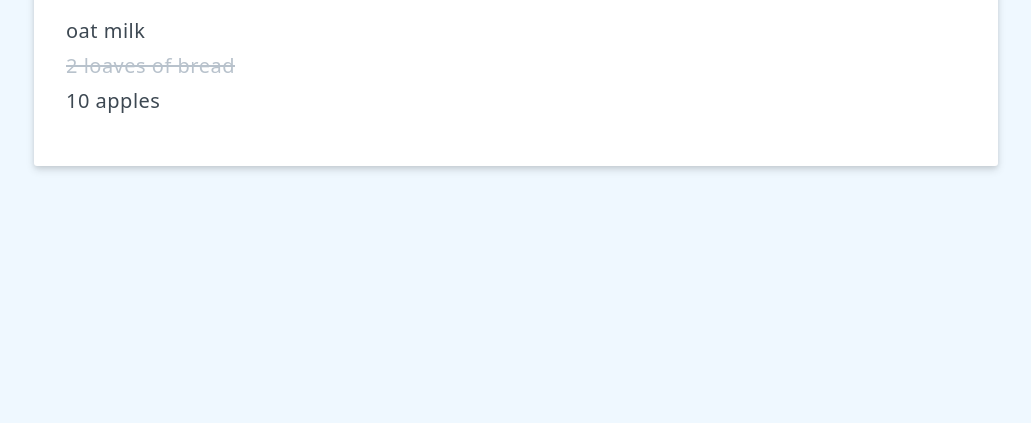
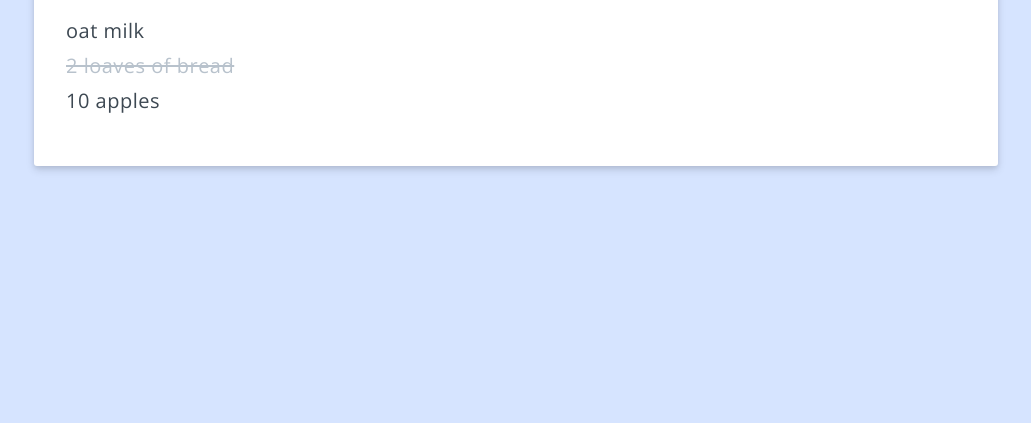
Before and after one commit to lucievr/vue-apps-practice, a plain HTML site: page index.html in a window 1280 px wide. Shown: the part 377-800 px from the top of the page, without its empty margins (124-1155 px from the left). Drawn offline with nearby package versions, Linux system fonts and the light colour scheme.

Commit message:
Change background and font

```diff
--- a/css/style.css
+++ b/css/style.css
@@ -1,8 +1,8 @@
 body {
-    background: #EFF8FF;
+    background: rgb(214, 228, 255);
     height: 100vh;
     width: 100vw;
-    font-family: system-ui, BlinkMacSystemFont, -apple-system, Segoe UI, Roboto, Oxygen, Ubuntu, Cantarell, Fira Sans, Droid Sans, Helvetica Neue, sans-serif;
+    font-family: 'Open Sans', sans-serif;
     display: flex;
     align-items: center;
     justify-content: center;
--- a/index.html
+++ b/index.html
@@ -3,6 +3,7 @@
     <head>
         <meta charset="UTF-8">
         <title>Shopping List App</title>
+        <link href="https://fonts.googleapis.com/css?family=Open+Sans" rel="stylesheet">
         <link rel="stylesheet" href="./css/style.css">
     </head>
     <body>
```
